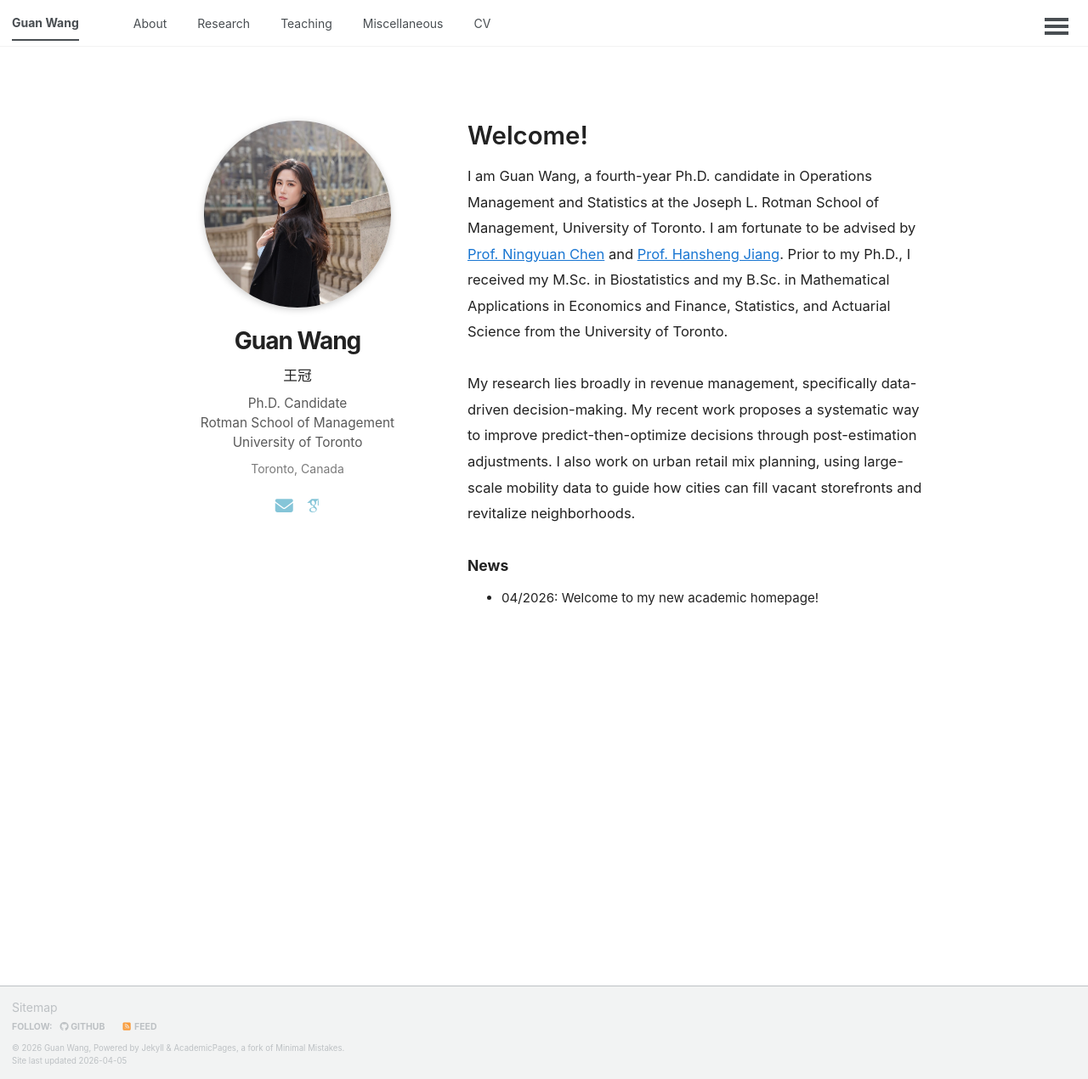
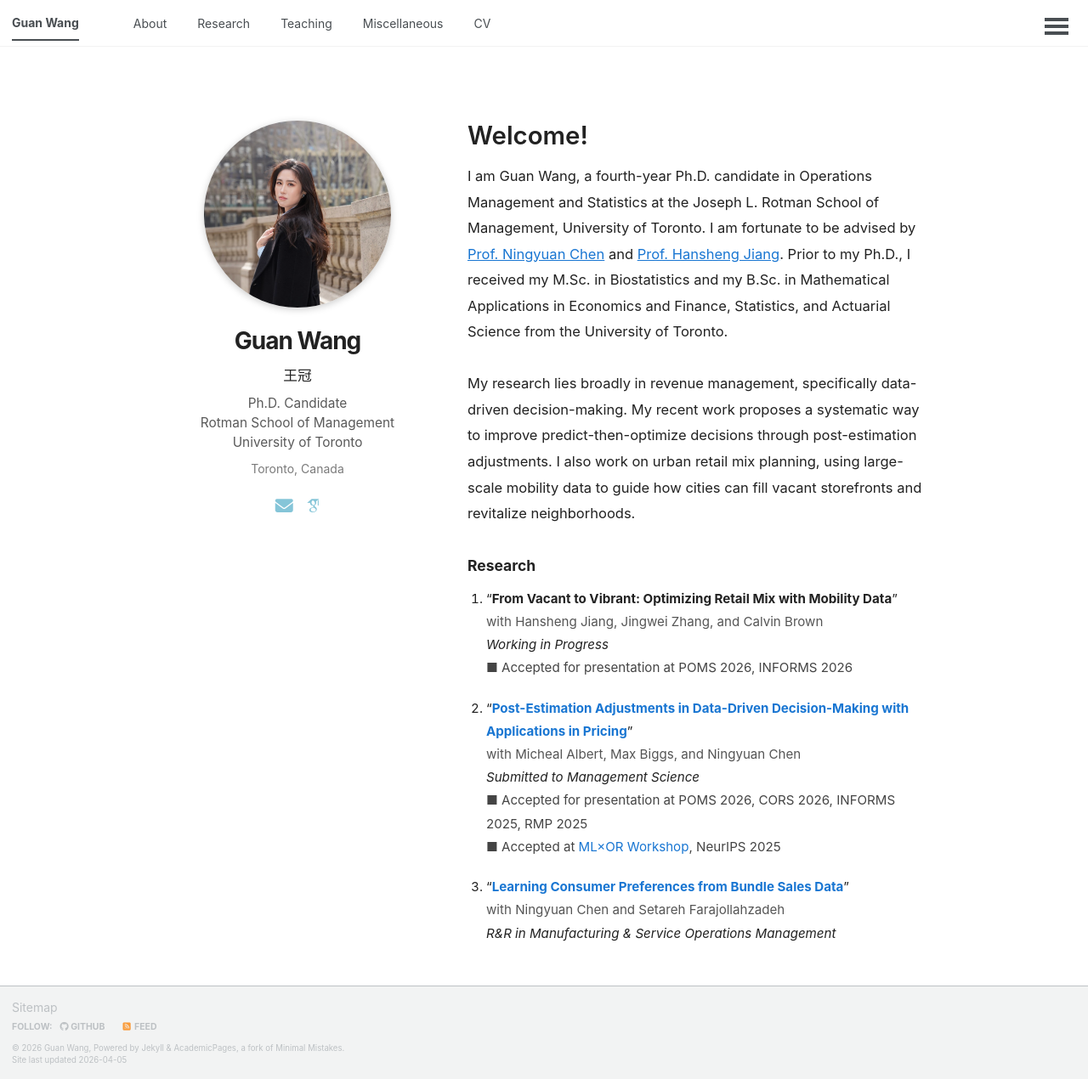
Before and after one commit to wangguan27/wangguan27.github.io, a Jekyll site: the page built from index.md, in a window 1280 px wide and 1270 px high. Shown: the whole window at 85% size. Built offline with Jekyll 4.4.1, drawn with Linux system fonts in a browser that asks for light colours; some web fonts are replaced; a script that is not in the unit is left out.

Commit message:
Update homepage research section

```diff
--- a/index.md
+++ b/index.md
@@ -30,11 +30,27 @@ permalink: /
 			My research lies broadly in revenue management, specifically data-driven decision-making. My recent work proposes a systematic way to improve predict-then-optimize decisions through post-estimation adjustments. I also work on urban retail mix planning, using large-scale mobility data to guide how cities can fill vacant storefronts and revitalize neighborhoods.
 		</div>
 
-		<h2 style="margin-bottom:0.5em;">News</h2>
-		<ul style="font-size:1.08em;line-height:1.7;margin-bottom:32px;">
-			<li>04/2026: Welcome to my new academic homepage!</li>
-			<!-- <li>03/2026: Paper accepted at ... (update your news here)</li> -->
-		</ul>
+		<h2 style="margin-bottom:0.5em;">Research</h2>
+		<ol style="font-size:1.08em;line-height:1.8;color:#222;margin-bottom:32px;padding-left:22px;">
+			<li style="margin-bottom:20px;">
+				&ldquo;<b>From Vacant to Vibrant: Optimizing Retail Mix with Mobility Data</b>&rdquo;<br>
+				<span style="color:#555;">with Hansheng Jiang, Jingwei Zhang, and Calvin Brown</span><br>
+				<i>Working in Progress</i><br>
+				<span style="color:#444;">&#9632; Accepted for presentation at POMS 2026, INFORMS 2026</span>
+			</li>
+			<li style="margin-bottom:20px;">
+				&ldquo;<a href="https://arxiv.org/abs/2507.20501" target="_blank" style="color:#1976d2;text-decoration:none;"><b>Post-Estimation Adjustments in Data-Driven Decision-Making with Applications in Pricing</b></a>&rdquo;<br>
+				<span style="color:#555;">with Micheal Albert, Max Biggs, and Ningyuan Chen</span><br>
+				<i>Submitted to Management Science</i><br>
+				<span style="color:#444;">&#9632; Accepted for presentation at POMS 2026, CORS 2026, INFORMS 2025, RMP 2025</span><br>
+				<span style="color:#444;">&#9632; Accepted at <a href="https://mlxor-workshop.github.io/" target="_blank" style="color:#1976d2;text-decoration:none;">ML&times;OR Workshop</a>, NeurIPS 2025</span>
+			</li>
+			<li style="margin-bottom:20px;">
+				&ldquo;<a href="https://arxiv.org/abs/2209.04942" target="_blank" style="color:#1976d2;text-decoration:none;"><b>Learning Consumer Preferences from Bundle Sales Data</b></a>&rdquo;<br>
+				<span style="color:#555;">with Ningyuan Chen and Setareh Farajollahzadeh</span><br>
+				<i>R&amp;R in Manufacturing &amp; Service Operations Management</i>
+			</li>
+		</ol>
 
 
 	</div>
```
